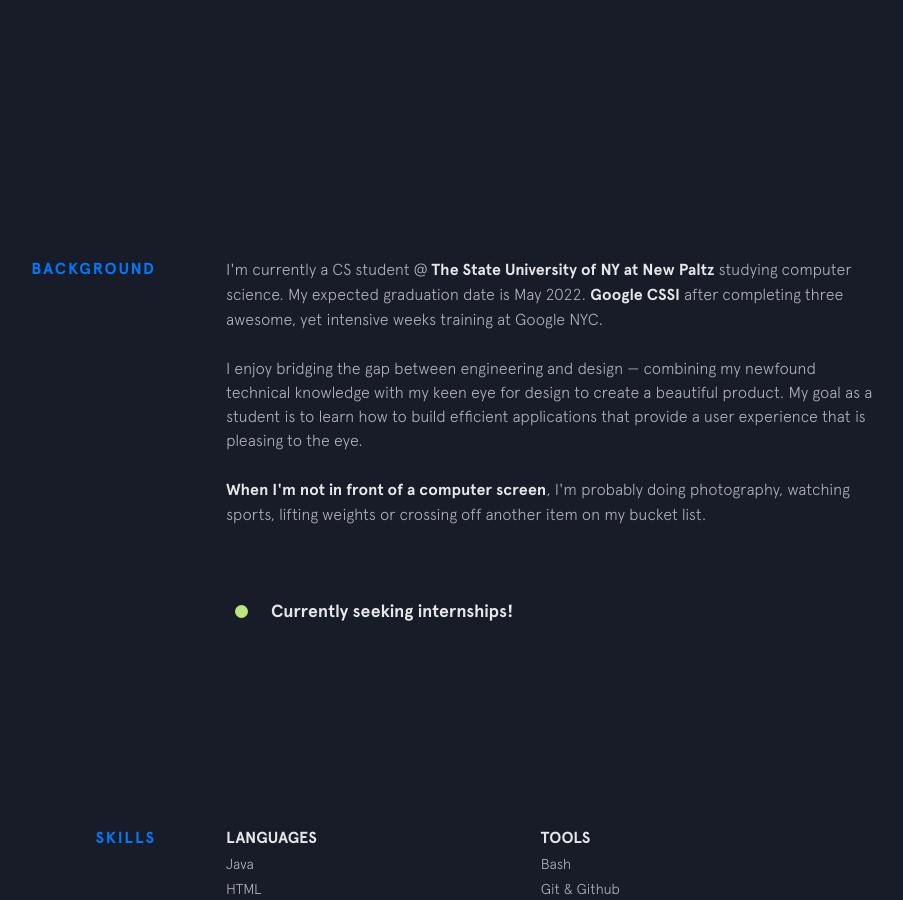
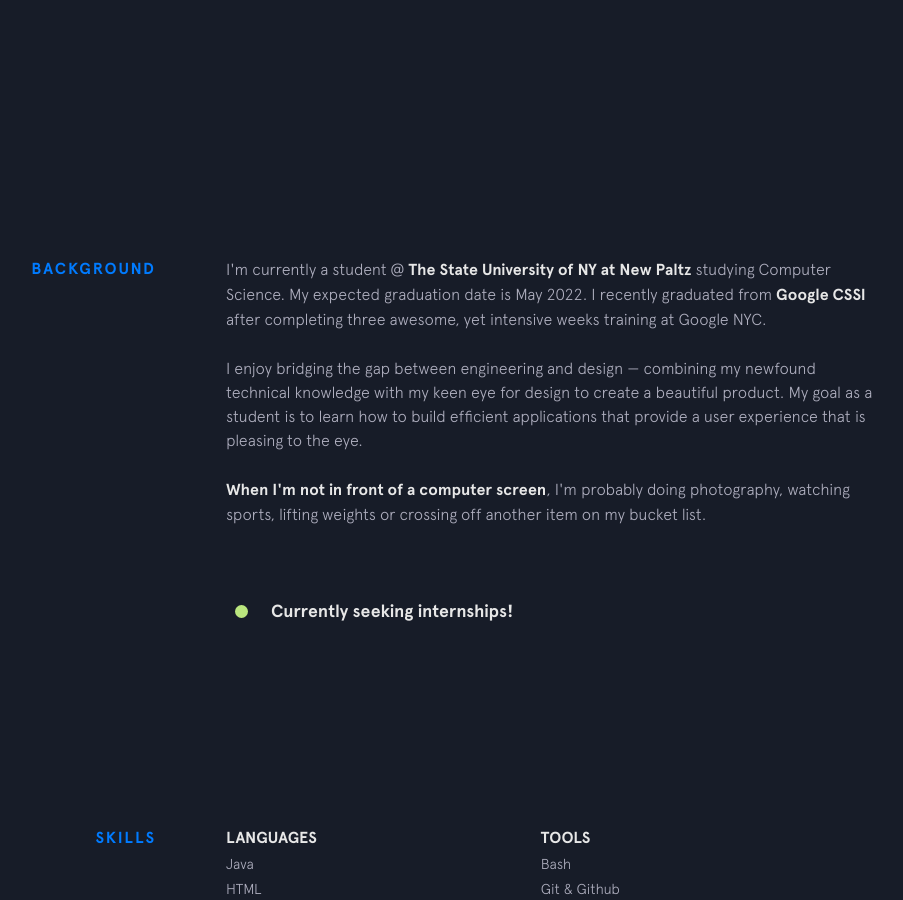
Before and after one commit to anaselyousfi/anaselyousfi.github.io, a Jekyll site: the page built from index.html, in a window 1280 px wide and 900 px high, scrolled down 743 px. Shown: the whole window, without its empty margins (224-1127 px from the left). Built offline with Jekyll 4.4.1, drawn with Linux system fonts in a browser that asks for light colours; nearby versions of some CDN libraries.

Commit message:
fixed background.html grammar

```diff
--- a/_includes/background.html
+++ b/_includes/background.html
@@ -2,9 +2,9 @@
   <div class="section__title">Background</div>
   <div class="section__content">
     <p>
-      I'm currently a CS student @
+      I'm currently a student @
       <a class="underline-link" href="https://www.newpaltz.edu/compsci/" target="_blank">The State University of NY at New Paltz</a>
-      studying computer science. My expected graduation date is May 2022.
+      studying Computer Science. My expected graduation date is May 2022. I recently graduated from
       <a class="underline-link" href="https://buildyourfuture.withgoogle.com/programs/computer-science-summer-institute/#!?detail-content-tabby_activeEl=detail-overview-content/" target="_blank">Google CSSI</a> after completing three awesome, yet intensive weeks training at Google NYC.
 
     </p>
```
